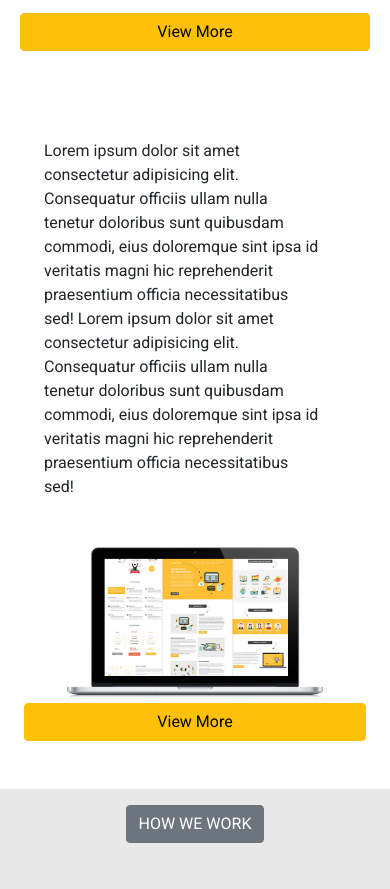
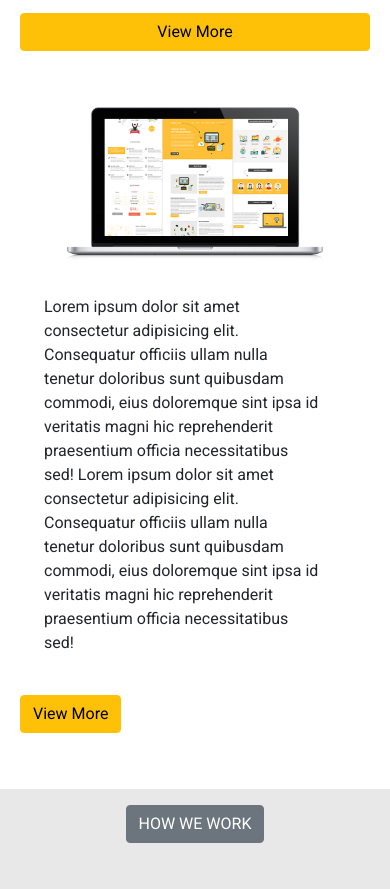
Before and after one commit to ajjalti/landingPage2, a website: page index.html in a window 390 px wide. Shown: the part 2168-3057 px from the top of the page. Drawn offline with nearby package versions, Linux system fonts and the light colour scheme.

Commit message:
update style

```diff
--- a/assets/css/style.css
+++ b/assets/css/style.css
@@ -39,8 +39,12 @@ p{
     #menu{
         display: block;
     }
-    #row1,#row2{
+    #row1{
         display: flex;
         flex-direction: column-reverse;
     }
+    #row2{
+        display: flex;
+        flex-direction: column;
+    }
 }
--- a/index.html
+++ b/index.html
@@ -128,12 +128,11 @@
     </div>
     <div class="row  my-5" id="row2">
         <div class="col-lg-6 text-center"><img src="images/MacBook_Pro_Retina.png" alt="pc-portabl" class="w-75">
-            <div class="d-md-none d-grid gap-2 d-md-block btn btn-warning ">View More</div>
         </div>
         <div class="col-lg-6 p-2">
             <p class="p-4 me-4">Lorem ipsum dolor sit amet consectetur adipisicing elit. Consequatur officiis ullam nulla tenetur doloribus sunt quibusdam commodi, eius doloremque sint ipsa id veritatis magni hic reprehenderit praesentium officia necessitatibus sed!
             Lorem ipsum dolor sit amet consectetur adipisicing elit. Consequatur officiis ullam nulla tenetur doloribus sunt quibusdam commodi, eius doloremque sint ipsa id veritatis magni hic reprehenderit praesentium officia necessitatibus sed!</p>
-            <div class="d-none d-md-grid gap-2 d-md-block btn btn-warning ">View More</div>
+            <div class="d-md-grid gap-2 d-md-block btn btn-warning ">View More</div>
         </div>
     </div>
     </div>
```
